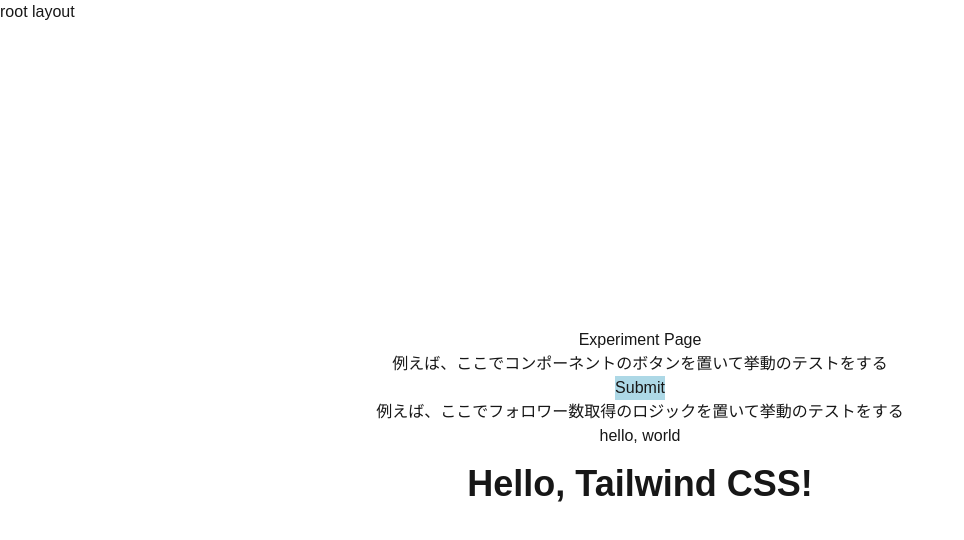
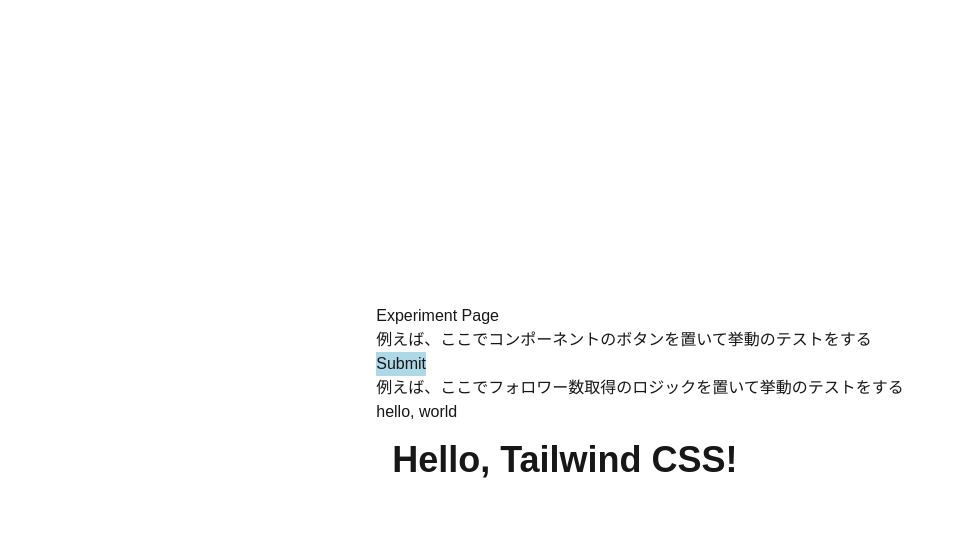
Before and after one commit to Kazuki0320/sns-scouter, a Next.js app: page /experiment in a window 1280 px wide. Shown: the top 540 px of the page, without its empty margins (0-964 px from the left). Built offline with nearby package versions, Linux system fonts and the light colour scheme.

Commit message:
💄 style: すべての画面共通で、中央寄せを適用する

```diff
--- a/src/app/experiment/page.tsx
+++ b/src/app/experiment/page.tsx
@@ -5,7 +5,7 @@ export default function Page() {
   const buttonProps = createButtonProps('button', 'Submit', 'lightblue');
 
   return (
-    <div className="flex flex-col items-center justify-center min-h-screen">
+    <div>
       <h2>Experiment Page</h2>
       <h3>例えば、ここでコンポーネントのボタンを置いて挙動のテストをする</h3>
       <Button button={buttonProps} />
--- a/src/app/layout.tsx
+++ b/src/app/layout.tsx
@@ -1,16 +1,16 @@
 import type { Metadata } from 'next';
-import { Geist, Geist_Mono } from 'next/font/google';
+// import { Geist, Geist_Mono } from 'next/font/google';
 import './globals.css';
 
-const geistSans = Geist({
-  variable: '--font-geist-sans',
-  subsets: ['latin'],
-});
+// const geistSans = Geist({
+//   variable: '--font-geist-sans',
+//   subsets: ['latin'],
+// });
 
-const geistMono = Geist_Mono({
-  variable: '--font-geist-mono',
-  subsets: ['latin'],
-});
+// const geistMono = Geist_Mono({
+//   variable: '--font-geist-mono',
+//   subsets: ['latin'],
+// });
 
 export const metadata: Metadata = {
   title: 'Create Next App',
@@ -23,12 +23,11 @@ export default function RootLayout({
   children: React.ReactNode;
 }>) {
   return (
-    <html lang="en">
-      <body
-        className={`${geistSans.variable} ${geistMono.variable} antialiased`}
-      >
-        <p>root layout</p>
-        {children}
+    <html lang="ja">
+      <body>
+        <div className="flex flex-col items-center justify-center min-h-screen">
+          {children}
+        </div>
       </body>
     </html>
   );
```
